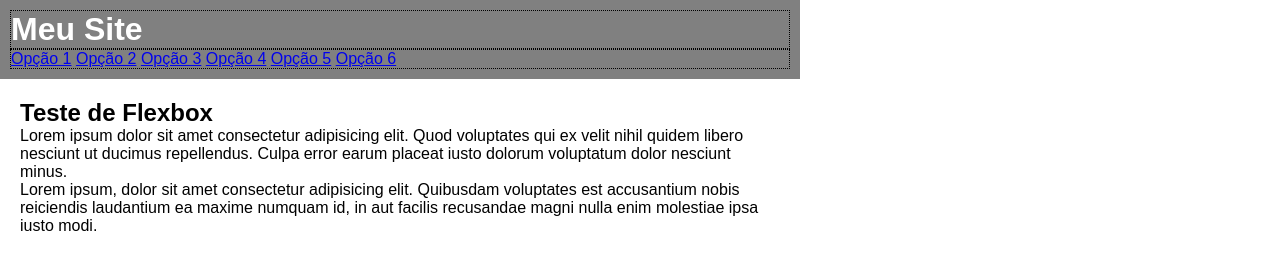
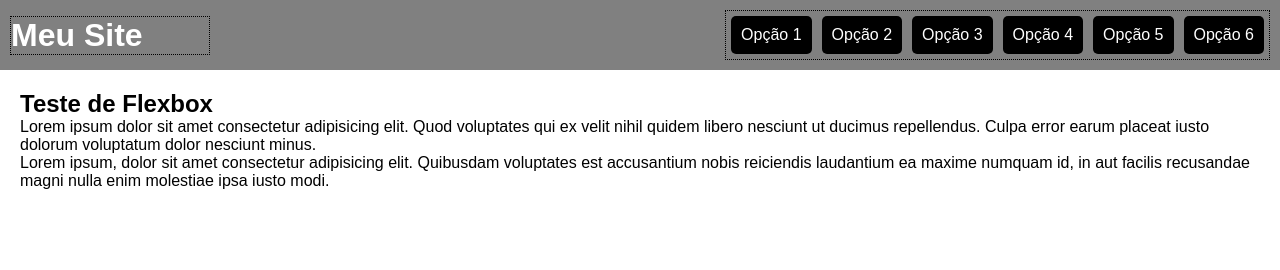
Before and after one commit to LucasFontes20/html---css, a plain HTML site: page exercicios/ex026/flex013-menuflexbox/index.html in a window 1280 px wide. Drawn offline with Linux system fonts and the light colour scheme.

Commit message:
menu flexbox

```diff
--- a/exercicios/ex026/flex013-menuflexbox/style.css
+++ b/exercicios/ex026/flex013-menuflexbox/style.css
@@ -11,21 +11,47 @@ body {
     font-size: 1em;
     background-color: rgb lightgrey;
     height: 100vh;
-    width: 100vh;
+    width: 100vw;
 }
 
 header {
     background-color: gray;
     color: white;
     padding: 10px;
+
+    display: flex;
+    flex-flow: row wrap;
+    justify-content: space-between;
+    align-items: center;
 }
 
 header > h1 {
     border: 1px dotted black;
+    flex: 0 0 200px;
 }
 
 header > nav {
     border: 1px dotted black;
+
+    display: flex;
+    flex-flow: row wrap;
+    justify-content: flex-end;
+}
+
+header > nav > a {
+    background-color: black;
+    color: white;
+    padding: 10px;
+    margin: 5px;
+    border-radius: 5px;
+    text-decoration: none;
+    text-align: center;
+}
+
+header > nav > a:hover {
+     background-color: white;
+     color: black;
+     transition: background-color .5s;
 }
 
 main {
```
